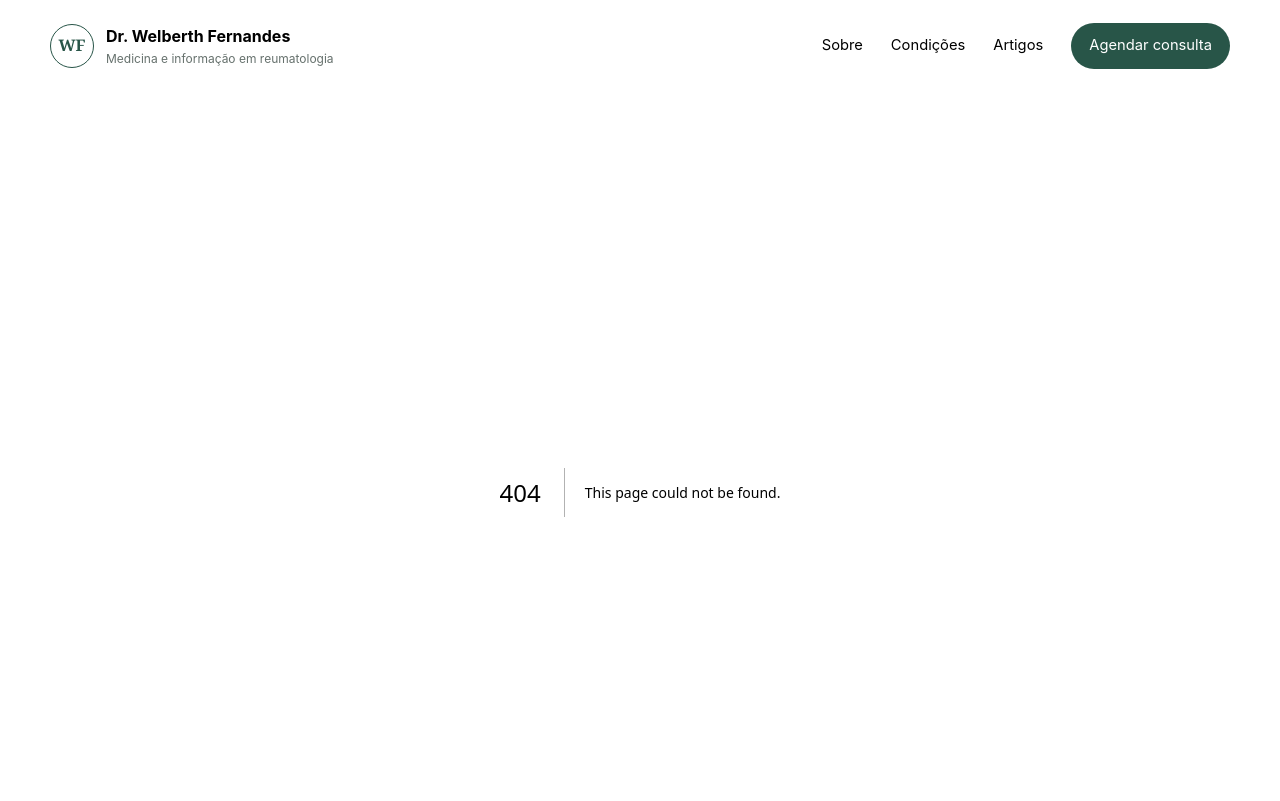
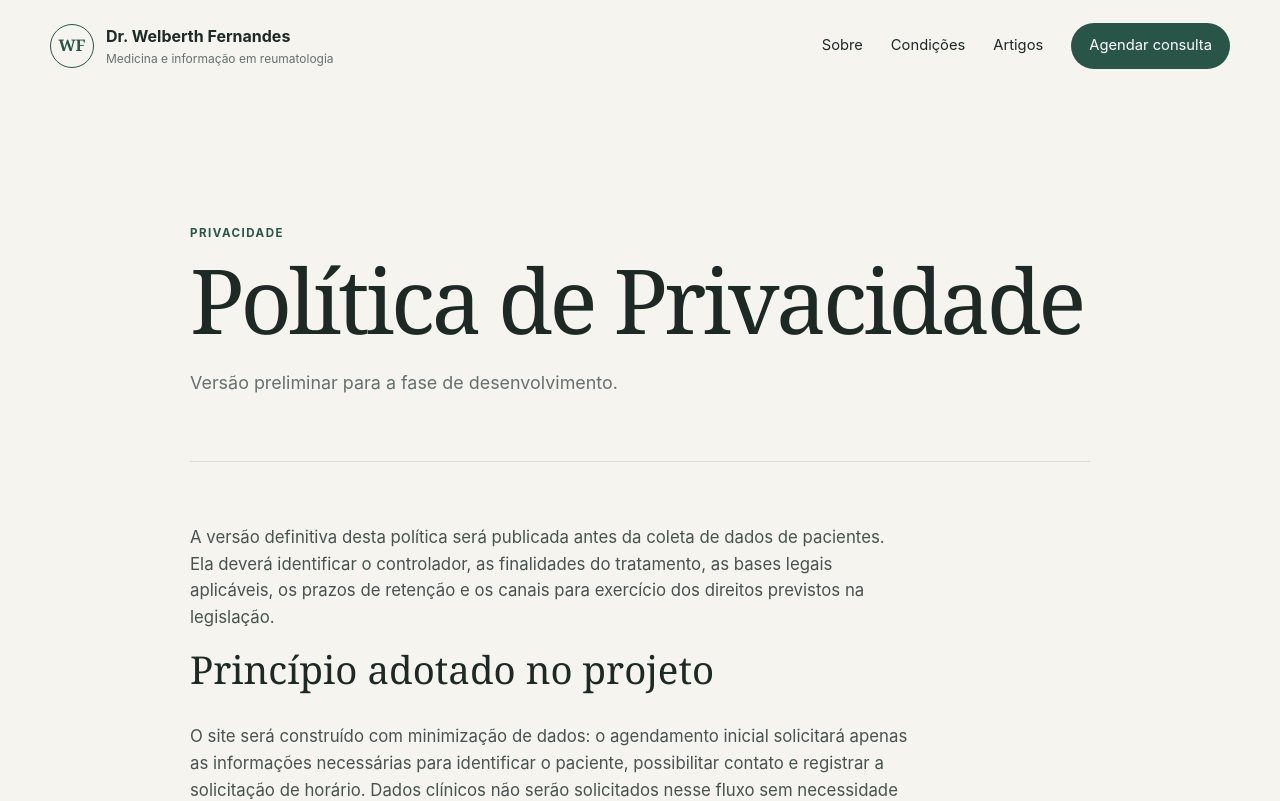
Before and after one commit to Zoqvera/Dr.-Welberth, a Next.js app: page /privacidade in a window 1280 px wide. Before the commit this address had no page. Shown: the top 801 px of the page. Built offline with nearby package versions, Linux system fonts and the light colour scheme.

Commit message:
Add preliminary privacy page

```diff
--- /dev/null
+++ b/app/privacidade/page.tsx
@@ -0,0 +1,29 @@
+import type { Metadata } from "next";
+
+export const metadata: Metadata = {
+  title: "Política de Privacidade",
+  description: "Informações sobre privacidade e tratamento de dados no site.",
+};
+
+export default function PrivacidadePage() {
+  return (
+    <main className="inner-page">
+      <article className="article-page legal-page">
+        <div className="article-header">
+          <p className="eyebrow">Privacidade</p>
+          <h1>Política de Privacidade</h1>
+          <p className="lead">Versão preliminar para a fase de desenvolvimento.</p>
+        </div>
+        <div className="article-body">
+          <p>
+            A versão definitiva desta política será publicada antes da coleta de dados de pacientes. Ela deverá identificar o controlador, as finalidades do tratamento, as bases legais aplicáveis, os prazos de retenção e os canais para exercício dos direitos previstos na legislação.
+          </p>
+          <h2>Princípio adotado no projeto</h2>
+          <p>
+            O site será construído com minimização de dados: o agendamento inicial solicitará apenas as informações necessárias para identificar o paciente, possibilitar contato e registrar a solicitação de horário. Dados clínicos não serão solicitados nesse fluxo sem necessidade definida e infraestrutura apropriada.
+          </p>
+        </div>
+      </article>
+    </main>
+  );
+}
```
